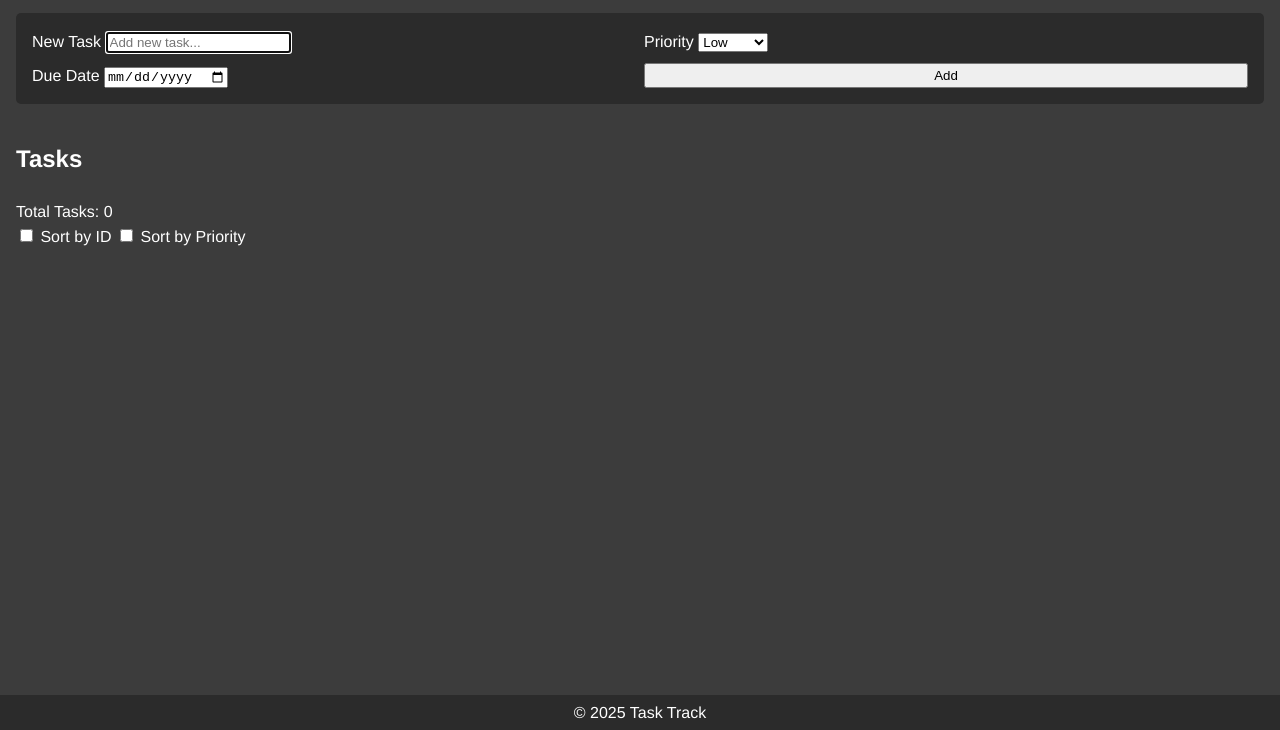
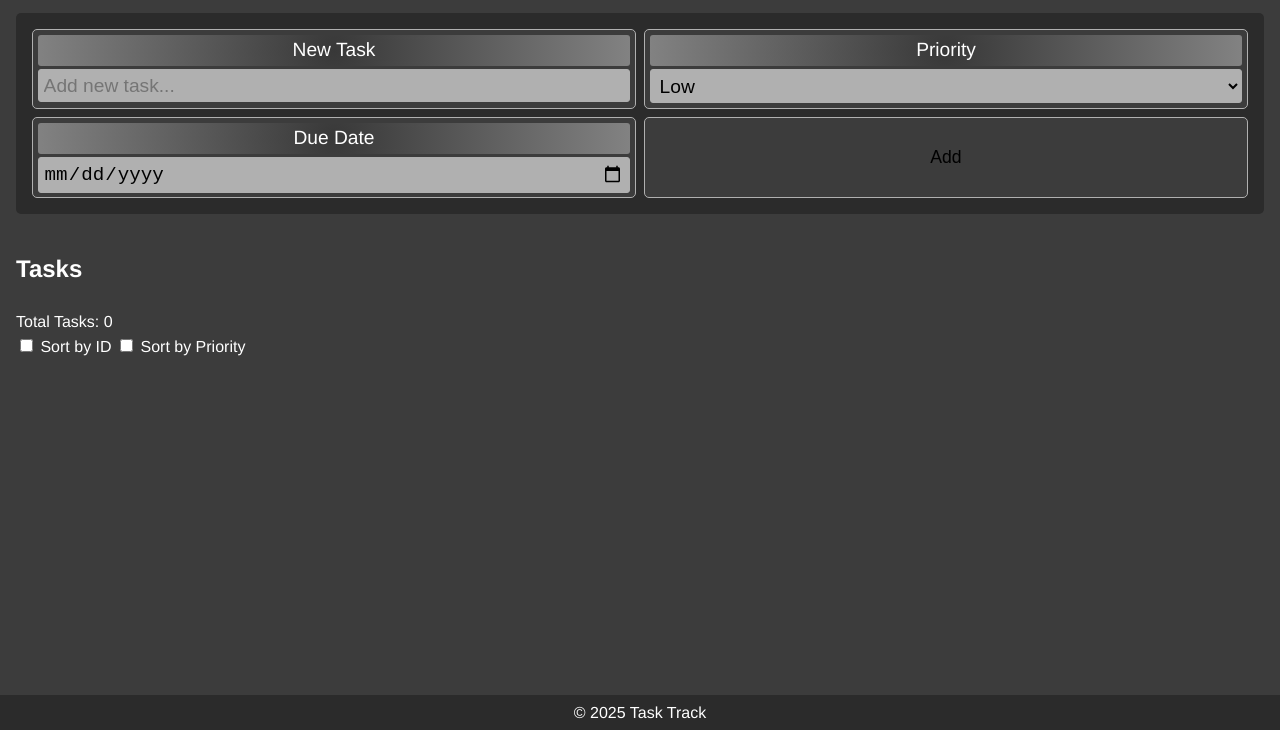
Before and after one commit to AlaaAlsous/Task-Track, a website: page public/index.html in a window 1280 px wide. Shown: the part 70-800 px from the top of the page. Drawn offline with Linux system fonts and the light colour scheme; no server answers.

Commit message:
Style task input elements

```diff
--- a/public/styles.css
+++ b/public/styles.css
@@ -59,3 +59,37 @@ main {
   background-color: #2b2b2b;
   border-radius: 5px;
 }
+
+.new-task-input,
+.priority-input,
+.due-date-input,
+.add-task-btn {
+  font-size: clamp(0.8rem, 2vw, 1.1rem);
+  padding: 0.3rem;
+  background-color: #3c3c3c;
+  border: 1px solid #b0b0b0;
+  border-radius: 5px;
+}
+.new-task-input label,
+.priority-input label,
+.due-date-input label {
+  display: block;
+  margin-bottom: 0.2rem;
+  justify-self: center;
+  font-size: clamp(0.8rem, 2vw, 1.2rem);
+  background: radial-gradient(circle, #383838, #828282);
+  width: 100%;
+  text-align: center;
+  border-radius: 3px;
+}
+.new-task-input input,
+.priority-input select,
+.due-date-input input {
+  width: 100%;
+  padding: 0.3rem;
+  font-size: clamp(0.8rem, 2vw, 1.2rem);
+  border: 1px solid #b0b0b0;
+  border-radius: 3px;
+  outline: none;
+  background-color: #b0b0b0;
+}
```
